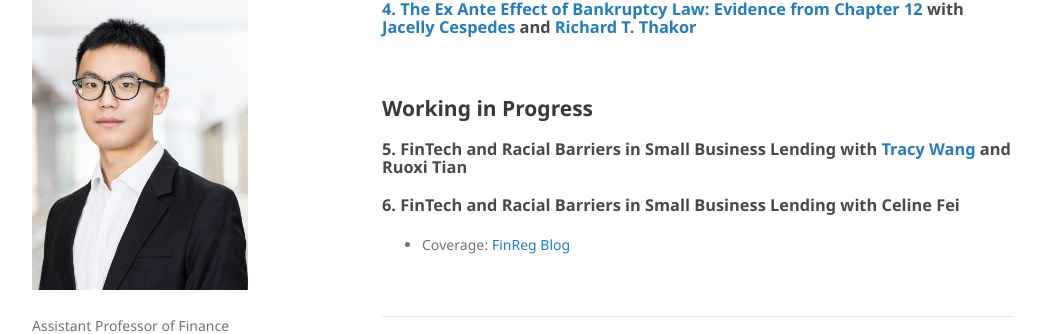
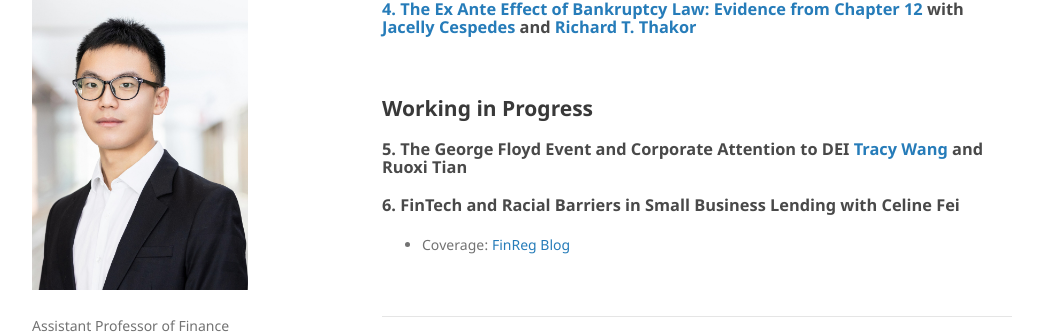
Before and after one commit to keeryang/keeryang.github.io, a Jekyll site: the page built from index.md, in a window 1280 px wide and 900 px high, scrolled down 687 px. Shown: the part 122-456 px from the top of the window, without its empty margins (118-1161 px from the left). Built offline with Jekyll 4.4.1, drawn with Linux system fonts in a browser that asks for light colours; the repository's description, which GitHub fills in, is left out; our own code applies the rules of GitHub Pages for plain Markdown files.

Commit message:
Update index.md

```diff
--- a/index.md
+++ b/index.md
@@ -37,7 +37,7 @@ Conference, 2018 CSOM Summer Applied Economics Workshop, and the 2018 Workshop o
 <br />
 
 ## Working in Progress
-### 5. FinTech and Racial Barriers in Small Business Lending with [Tracy Wang](https://tracyyuewang.wordpress.com/) and Ruoxi Tian
+### 5. The George Floyd Event and Corporate Attention to DEI [Tracy Wang](https://tracyyuewang.wordpress.com/) and Ruoxi Tian
 
 ### 6. FinTech and Racial Barriers in Small Business Lending with Celine Fei
 *   Coverage: [FinReg Blog](https://sites.law.duke.edu/thefinregblog/2022/03/16/fintech-and-racial-barriers-in-small-business-lending/)
```
